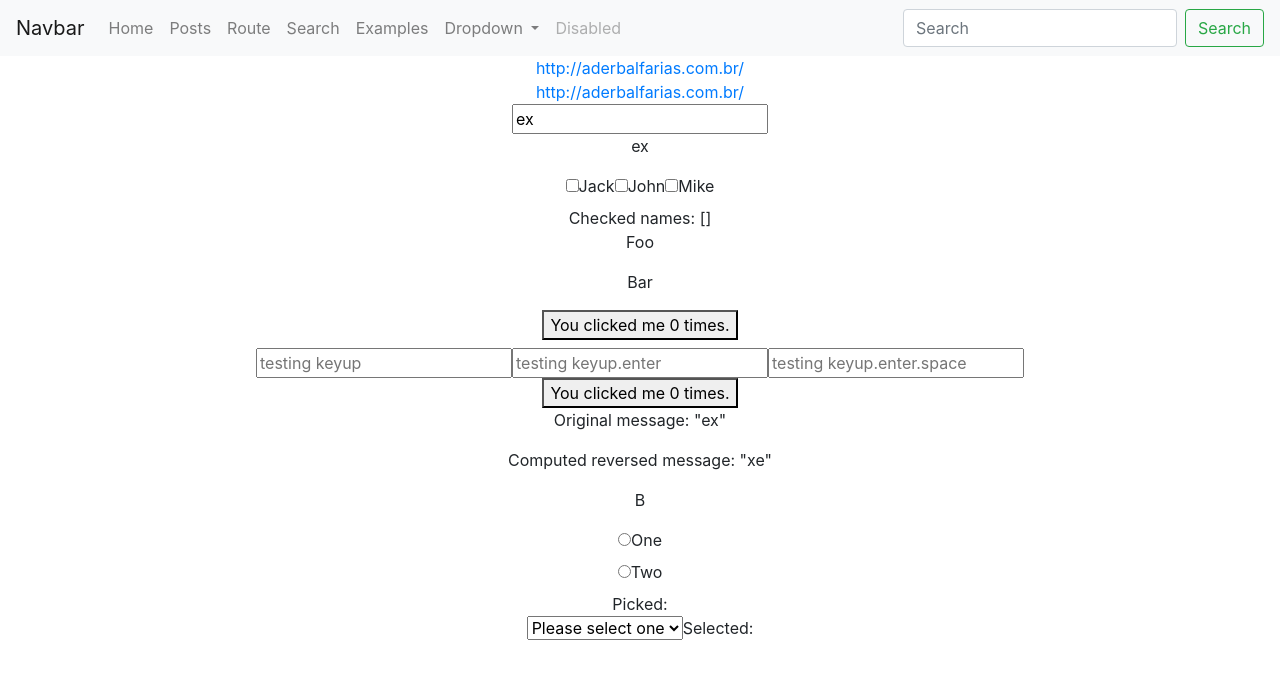
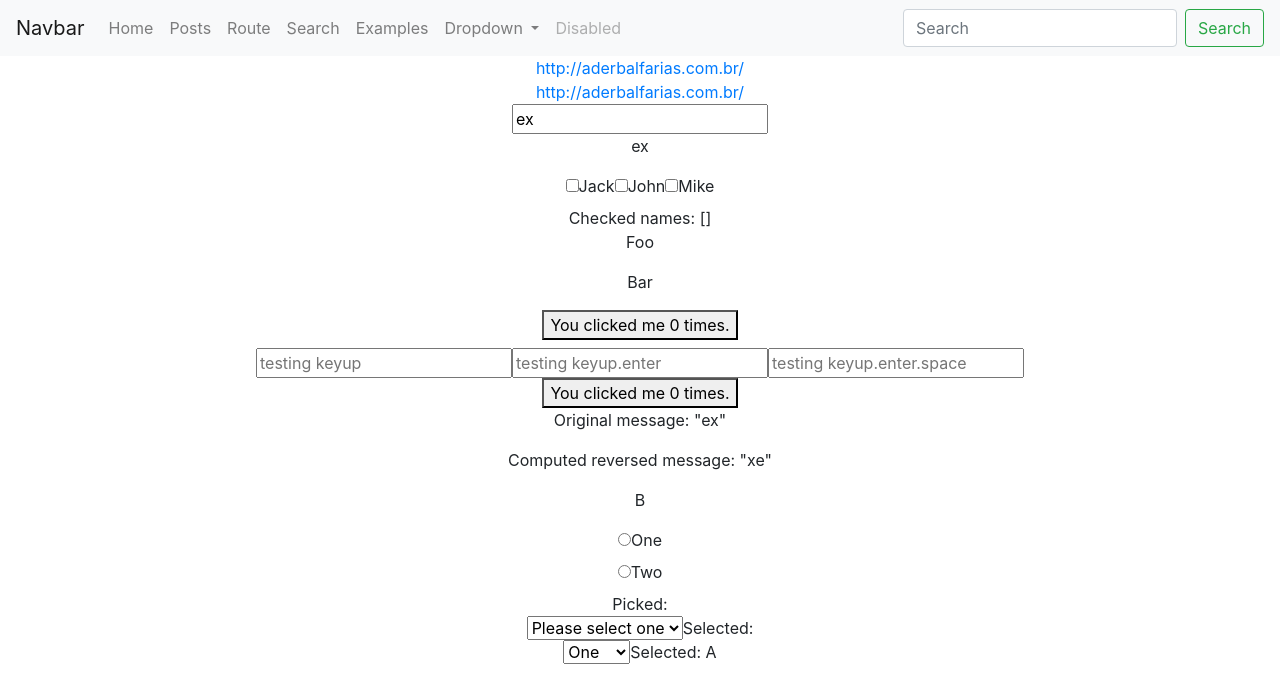
Before and after one commit to aderbalfarias/learning-vue, a Vue app: page /#/examples in a window 1280 px wide. Shown: the top 698 px of the page. Built offline with nearby package versions, Linux system fonts and the light colour scheme; what vue-resource would draw is missing.

Commit message:
Including dropdown with options

```diff
--- a/src/components/Examples.vue
+++ b/src/components/Examples.vue
@@ -79,7 +79,13 @@
         <option>C</option>
     </select>
     <span>Selected: {{ selected }}</span>
-
+    <br>
+    <select v-model="selected1">
+        <option v-for="option in options" v-bind:value="option.value" :key="option.value">
+            {{ option.text }}
+        </option>
+    </select>
+    <span>Selected: {{ selected1 }}</span>
 </section>
 </template>
 
@@ -104,8 +110,13 @@ export default {
             ok: false,
             test: 1,
             picked: '',
-            selected: ''
-
+            selected: '',
+            selected1: 'A',
+            options: [
+                { text: 'One', value: 'A' },
+                { text: 'Two', value: 'B' },
+                { text: 'Three', value: 'C' }
+            ]
         }
     },
     methods: {
```
